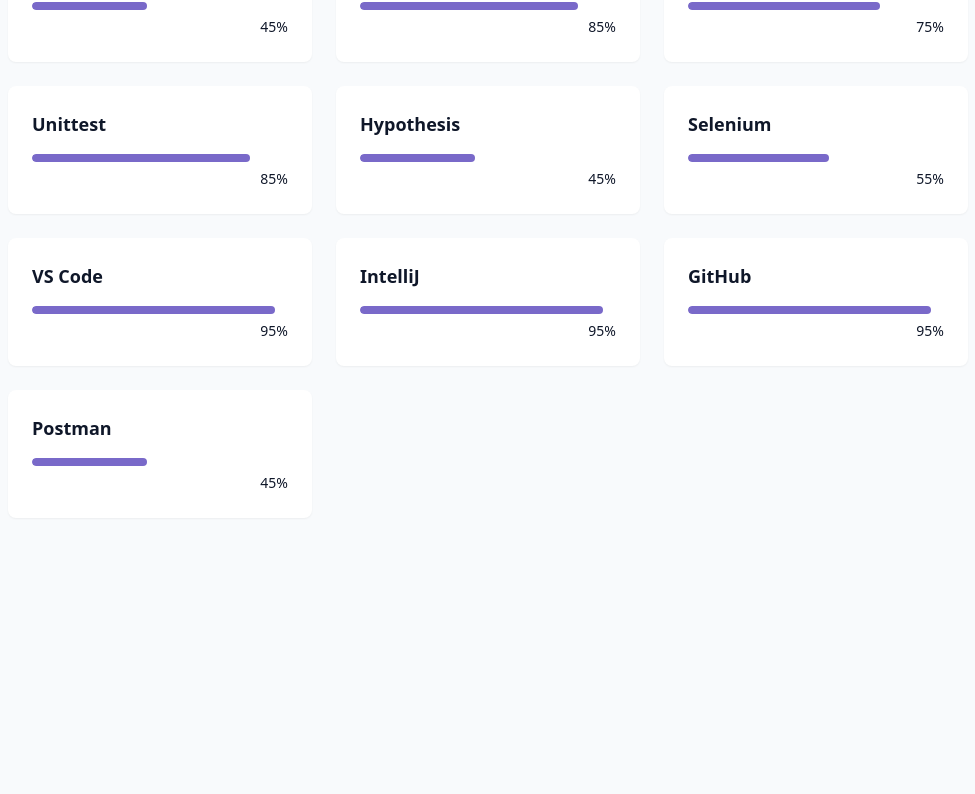
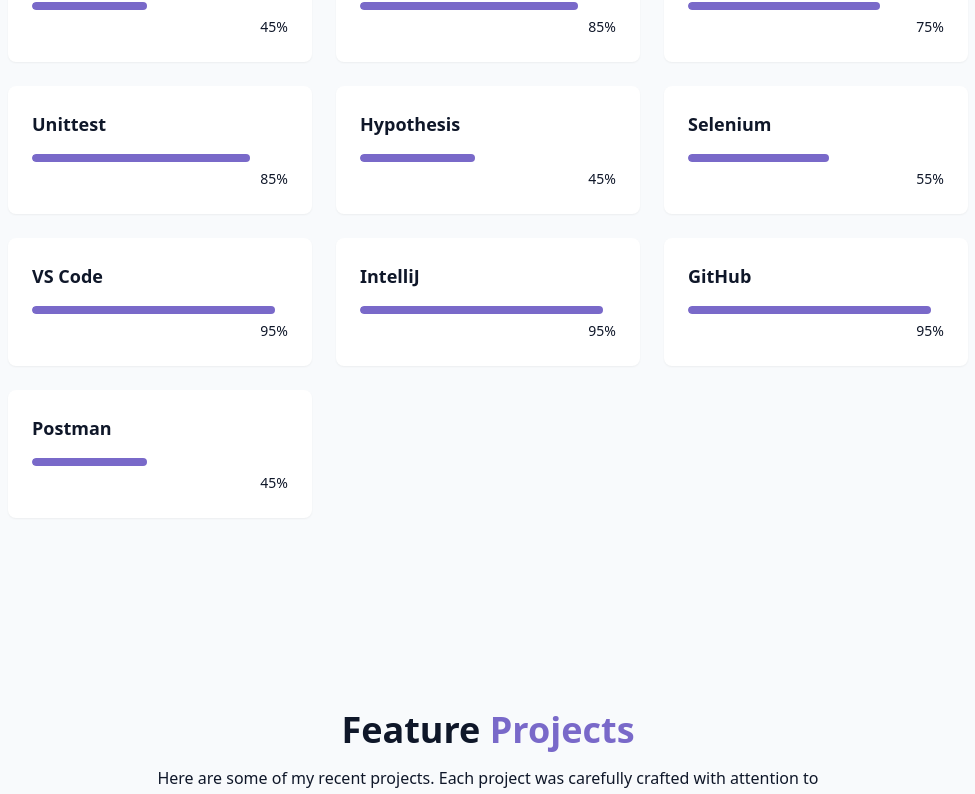
Before and after one commit to excelyynxl-a11y/my-portfolio, a React (Vite) app: page / in a window 1280 px wide. Shown: the part 1996-2790 px from the top of the page, without its empty margins (152-1127 px from the left). Before the commit the page ends 2610 px from the top, so only its background shows below. Built offline with nearby package versions, Linux system fonts and the light colour scheme.

Commit message:
create contactsection (tbc)

```diff
--- a/src/pages/Home.jsx
+++ b/src/pages/Home.jsx
@@ -4,6 +4,7 @@
 import { HeroSection } from "../components/HeroSection";
 import { AboutSection } from "../components/AboutSection";
 import { SkillsSection } from "../components/SkillsSection";
+import { ProjectsSection } from "../components/ProjectsSection";
 
 export const Home = () => {
     return (
@@ -22,6 +23,7 @@
                 <HeroSection />
                 <AboutSection />
                 <SkillsSection />
+                <ProjectsSection />
             </main>
 
             {/* footer */}
```
Also changed, not shown: src/components/ContactSection.jsx (added).
